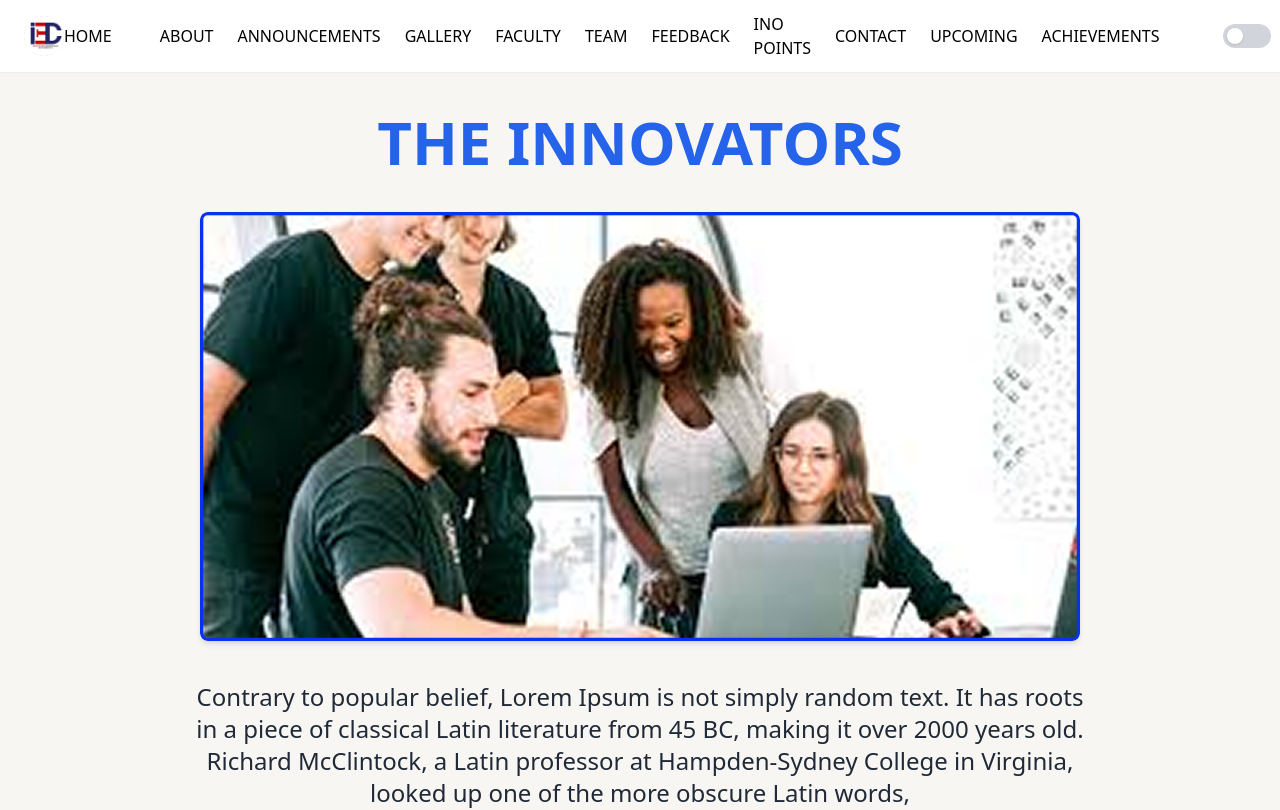
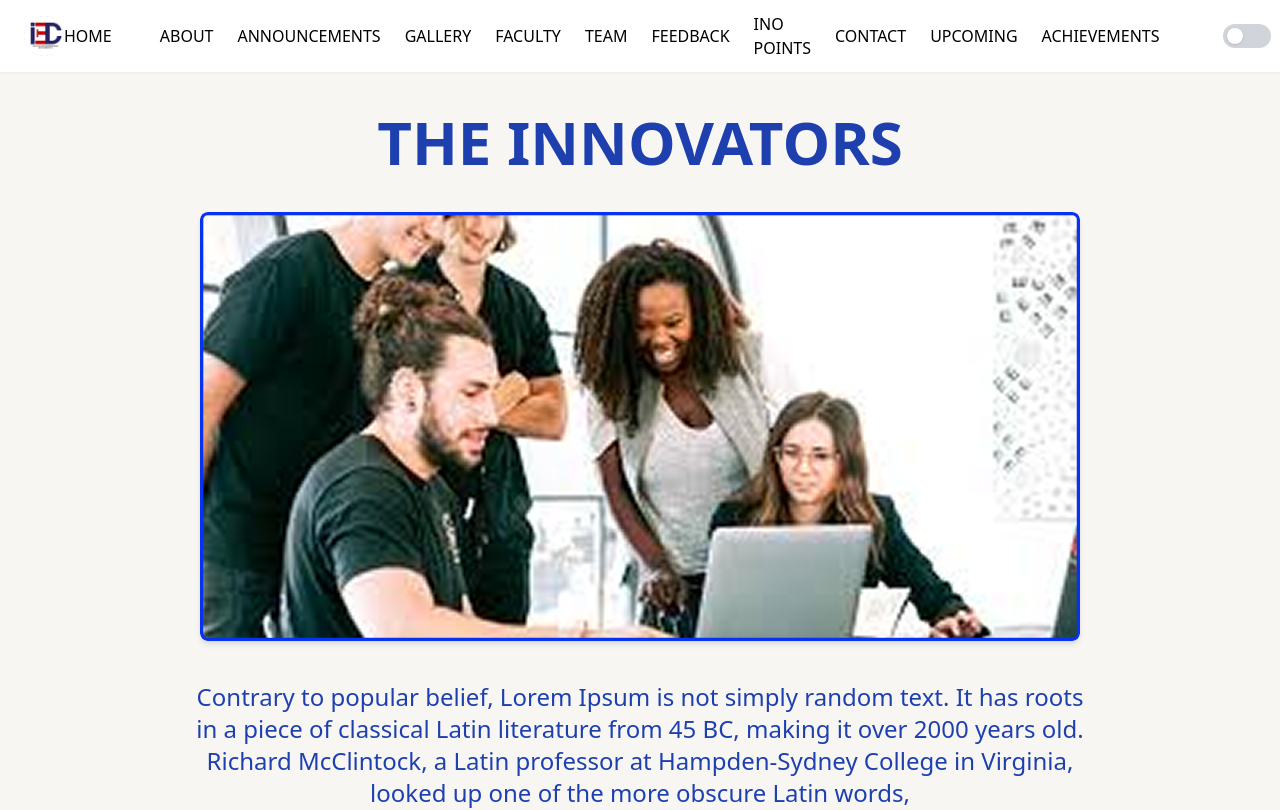
Before and after one commit to callmesidhu/React-IEDCCET-website, a React (Vite) app: page /innovators in a window 1280 px wide. Shown: the top 810 px of the page. Built offline with nearby package versions, Linux system fonts and the light colour scheme; a web font is replaced by a local one.

Commit message:
Update InnovatorsSection with dark mode support

```diff
--- a/src/components/Innovators/Hero.jsx
+++ b/src/components/Innovators/Hero.jsx
@@ -1,24 +1,36 @@
 import React from "react";
 import { motion } from "framer-motion";
+import { useDarkMode } from "../../context/DarkModeContext";
 
 const InnovatorsSection = () => {
+  const { darkMode } = useDarkMode();
+  const bgColor = darkMode ? "#00092C" : "#F8F6F3";
+  const textColor = darkMode ? "#FFFFFF" : "#1E40AF"; // blue-600 or white
+
   return (
-    <div className="bg-[#F8F6F3] min-h-screen flex flex-col items-center py-10 px-6 md:px-12 lg:px-24 xl:px-48">
+    <div
+      style={{ backgroundColor: bgColor }}
+      className="min-h-screen flex flex-col items-center py-10 px-6 md:px-12 lg:px-24 xl:px-48 transition-colors duration-300"
+    >
       <motion.h1
         initial={{ opacity: 0, y: -50 }}
         transition={{ duration: 0.8 }}
         whileInView={{ opacity: 1, y: 0 }}
         viewport={{ once: true }}
-      className="text-4xl md:text-5xl lg:text-6xl font-bold text-blue-600 mb-8 uppercase text-center md:mx-14">
+        className="text-4xl md:text-5xl lg:text-6xl font-bold mb-8 uppercase text-center md:mx-14"
+        style={{ color: textColor }}
+      >
         The Innovators
       </motion.h1>
+
       <div className="flex flex-col items-center w-full">
         <motion.div
           initial={{ opacity: 0, y: -50 }}
           transition={{ duration: 0.8 }}
           whileInView={{ opacity: 1, y: 0 }}
           viewport={{ once: true }}
-        className="w-full max-w-md md:max-w-3xl sm:max-w-xl lg:max-w-5xl p-2">
+          className="w-full max-w-md md:max-w-3xl sm:max-w-xl lg:max-w-5xl p-2"
+        >
           <img
             src="/Innovators/innovator.png"
             alt="The Innovators"
@@ -31,7 +43,9 @@ const InnovatorsSection = () => {
           transition={{ duration: 0.8 }}
           whileInView={{ opacity: 1, y: 0 }}
           viewport={{ once: true }}
-        className="max-w-3xl md:max-w-5xl lg:max-w-7xl mt-8 text-gray-800 text-lg md:text-xl lg:text-2xl text-center leading-relaxed">
+          className="max-w-3xl md:max-w-5xl lg:max-w-7xl mt-8 text-lg md:text-xl lg:text-2xl text-center leading-relaxed"
+          style={{ color: textColor }}
+        >
           Contrary to popular belief, Lorem Ipsum is not simply random text. It has roots
           in a piece of classical Latin literature from 45 BC, making it over 2000 years
           old. Richard McClintock, a Latin professor at Hampden-Sydney College in
--- a/src/components/landing/Contact.jsx
+++ b/src/components/landing/Contact.jsx
@@ -3,8 +3,9 @@ import { FiMail, FiMapPin, FiPhone } from "react-icons/fi";
 import { ToastContainer, toast, Bounce } from "react-toastify";
 import "react-toastify/dist/ReactToastify.css";
 import { motion } from "framer-motion";
+import { useDarkMode } from "../../context/DarkModeContext";
 
-// Fade-in-up scroll-triggered variant
+// Fade-in-up scroll-triggered variants
 const fadeInUp = {
   initial: { opacity: 0, y: 30 },
   whileInView: { opacity: 1, y: 0 },
@@ -14,7 +15,7 @@ const fadeInUp = {
 const fadeUp = {
   initial: { opacity: 0, y: 30 },
   whileInView: { opacity: 1, y: 0 },
-  viewport: { once: true, amount: 0.3},
+  viewport: { once: true, amount: 0.3 },
   transition: { duration: 0.6 },
 };
 
@@ -28,6 +29,10 @@ const Contact = () => {
 
   const [formData, setFormData] = useState(defaultFormData);
   const [isSubmitting, setIsSubmitting] = useState(false);
+
+  const { darkMode } = useDarkMode();
+  const bgColor = darkMode ? "#00092C" : "#FFFFFF";
+  const textColor = darkMode ? "#FFFFFF" : "#000000";
 
   const handleChange = (e) => {
     setFormData((prev) => ({ ...prev, [e.target.name]: e.target.value }));
@@ -76,7 +81,6 @@ const Contact = () => {
           closeOnClick: false,
           pauseOnHover: true,
           draggable: true,
-          progress: undefined,
           theme: "light",
           transition: Bounce,
         });
@@ -206,6 +210,18 @@ const Contact = () => {
         theme="light"
         transition={Bounce}
       />
+
+      {/* Footer */}
+      <footer
+        style={{ backgroundColor: bgColor, color: textColor }}
+        className="w-full py-12 border-t transition-colors duration-300"
+      >
+        <div className="text-center">
+          <p className="text-sm">
+            &copy; {new Date().getFullYear()} IEDC CET. All rights reserved.
+          </p>
+        </div>
+      </footer>
     </>
   );
 };
--- a/src/components/landing/INOPoints.jsx
+++ b/src/components/landing/INOPoints.jsx
@@ -1,5 +1,6 @@
 import React from "react";
 import { motion } from "framer-motion";
+import { useDarkMode } from "../../context/DarkModeContext"; // adjust path if needed
 
 // Scroll-triggered fade-in-up variant
 const fadeInUp = {
@@ -10,26 +11,32 @@ const fadeInUp = {
 };
 
 const INOPoints = () => {
+  const { darkMode } = useDarkMode(); // custom hook from context
+  const bgColor = darkMode ? "#00092C" : "#F8F6F3";
+  const textColor = darkMode ? "#FFFFFF" : "#000000";
+
   return (
-    <div className="bg-[#F8F6F3] min-h-screen flex flex-col items-center py-10 md:py-20 px-6 md:px-12 lg:px-24 xl:px-48">
-
+    <div
+      className="min-h-screen flex flex-col items-center py-10 md:py-20 px-6 md:px-12 lg:px-24 xl:px-48 transition-colors duration-300"
+      style={{ backgroundColor: bgColor, color: textColor }}
+    >
       {/* Title */}
       <motion.h1
         {...fadeInUp}
-        className="text-4xl md:text-5xl lg:text-6xl font-bold text-blue-600 mb-6 uppercase text-center md:mx-14"
+        className="text-4xl md:text-5xl lg:text-6xl font-bold text-center uppercase mb-6"
+        style={{ color: darkMode ? "#66CCFF" : "#1E3A8A" }} // blue in light, lighter cyan in dark
       >
         Introducing INO Points
       </motion.h1>
 
       <div className="flex flex-col items-center w-full">
-
         {/* Video Embed */}
         <motion.div
           {...fadeInUp}
           className="w-full max-w-4xl aspect-video mb-6 md:mb-8"
         >
           <iframe
-            className="w-full h-full"
+            className="w-full h-full rounded-xl shadow-lg"
             src="https://www.youtube.com/embed/CrJgOZmH4vA?si=Hx6bBcKJe6ddJujV"
             title="YouTube video player"
             frameBorder="0"
@@ -42,14 +49,24 @@ const INOPoints = () => {
         {/* Description */}
         <motion.p
           {...fadeInUp}
-          className="max-w-3xl md:max-w-5xl lg:max-w-7xl mt-6 text-gray-800 text-lg md:text-xl lg:text-2xl text-center leading-relaxed"
+          className="max-w-3xl md:max-w-5xl lg:max-w-7xl mt-6 text-lg md:text-xl lg:text-2xl text-center leading-relaxed"
         >
           Contrary to popular belief, Lorem Ipsum is not simply random text. It has roots
           in a piece of classical Latin literature from 45 BC, making it over 2000 years
           old. Richard McClintock, a Latin professor at Hampden-Sydney College in
-          Virginia, looked up one of the more obscure Latin words,
+          Virginia, looked up one of the more obscure Latin words.
         </motion.p>
       </div>
+
+      {/* Footer */}
+      <footer
+        style={{ backgroundColor: bgColor, color: textColor }}
+        className="w-full py-12 mt-20 border-t border-gray-300 dark:border-gray-700 transition-colors duration-300 text-center"
+      >
+        <p className="text-base md:text-lg">
+          &copy; {new Date().getFullYear()} INO Points. All rights reserved.
+        </p>
+      </footer>
     </div>
   );
 };
```
Also changed, not shown: 1 other file (tests, documents, lock files or other folders). Lines whose indentation alone changed are shown as unchanged.
